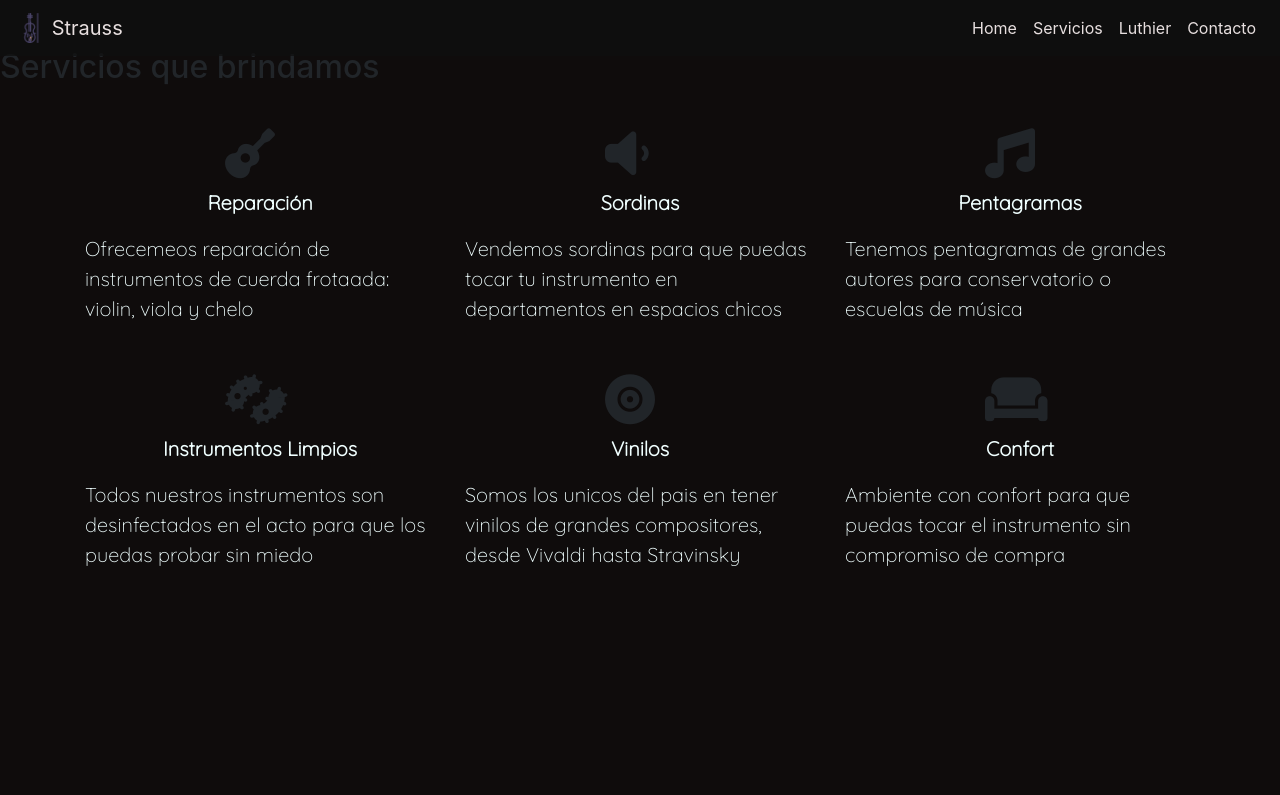
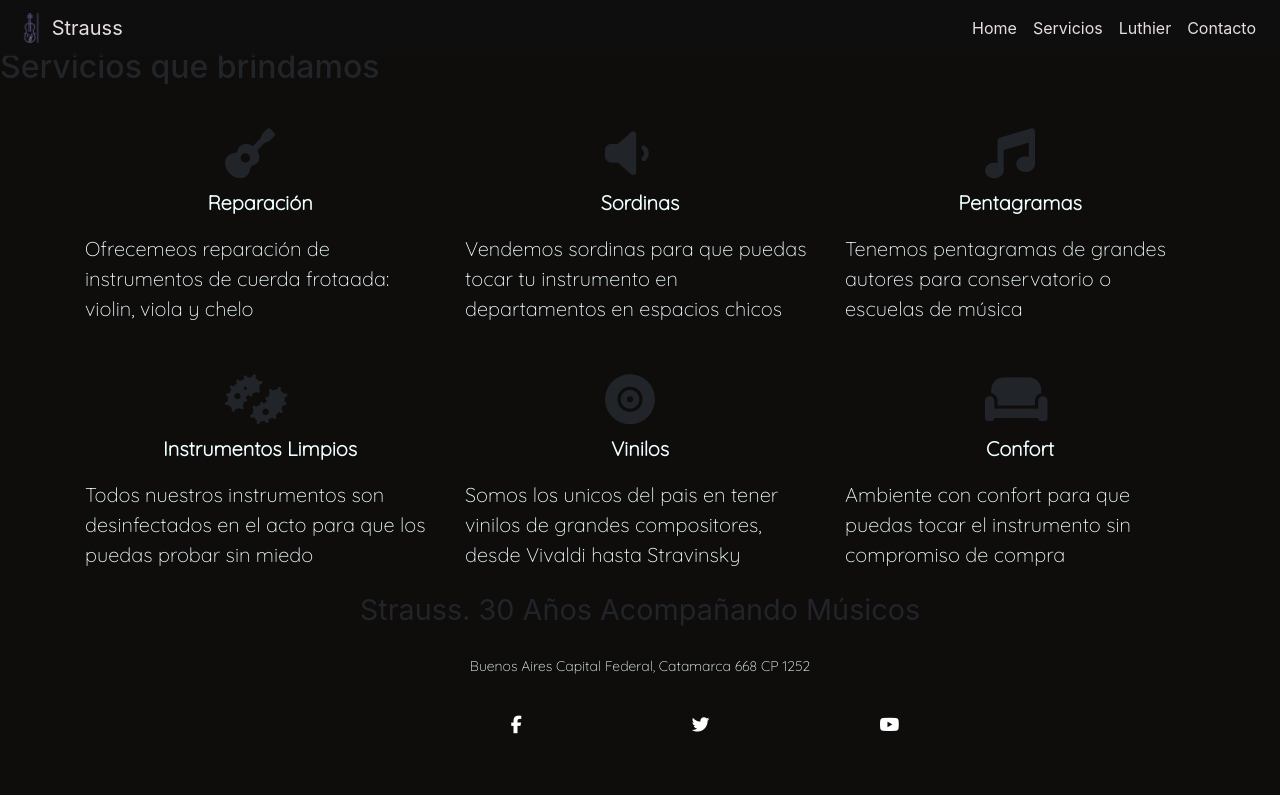
Before and after one commit to onialuis88/p_ent, a website: page tp_final_onaLuis/servicios.html in a window 1280 px wide. Drawn offline with nearby package versions, Linux system fonts and the light colour scheme.

Commit message:
Add files via upload

```diff
--- a/tp_final_onaLuis/scss/paginas/_index.scss
+++ b/tp_final_onaLuis/scss/paginas/_index.scss
@@ -56,3 +56,60 @@ img {
     background-size: cover;
     margin-right: 70px;
 }
+
+//FOOTER
+
+footer{
+    padding-top: 50px;
+    position: absolute;
+    bottom: 0;
+    left: 0;
+    right: 0;
+    background: blue;
+    height: auto;
+    width: 100vw;
+    font-family: "Open Sans";
+    padding-top: 40px;
+    color: #fff;
+}
+.footer-content{
+    display: flex;
+    align-items: center;
+    justify-content: center;
+    flex-direction: column;
+    text-align: center;
+}
+.footer-content h3{
+    font-size: 1.8rem;
+    font-weight: 400;
+    text-transform: capitalize;
+    line-height: 3rem;
+}
+.footer-content p{
+    max-width: 500px;
+    margin: 10px auto;
+    line-height: 28px;
+    font-size: 14px;
+}
+.socials{
+    list-style: none;
+    display: flex;
+    align-items: center;
+    justify-content: center;
+    margin: 1rem 0 3rem 0;
+}
+.socials li{
+    margin: 0 10px;
+}
+.socials a{
+    text-decoration: none;
+    color: #fff;
+}
+.socials a i{
+    font-size: 1.1rem;
+    transition: color .4s ease;
+
+}
+.socials a:hover i{
+    color: orange;
+}
--- a/tp_final_onaLuis/servicios.html
+++ b/tp_final_onaLuis/servicios.html
@@ -19,12 +19,11 @@
     <!--------- FONT-AWESOME -------->
     <script src="https://kit.fontawesome.com/06350e9648.js" crossorigin="anonymous"></script>
 
-    <script src="https://ajax.googleapis.com/ajax/libs/jquery/3.3.1/jquery.min.js"></script>
 
     <!-------------------------------------------- FONTCDN ----------------------------------->
     <script src="https://kit.fontawesome.com/06350e9648.js" crossorigin="anonymous"></script>
 
-    <title>Shop</title>
+    <title>Servicios</title>
   </head>
 <body>
   <nav class="navbar fixed-top navbar-expand-lg">
@@ -107,6 +106,18 @@
         </div>
     </section>
 
+<!-- FOOTER  -->
+
+<div class="footer-content">
+  <h3>Strauss. 30 años acompañando músicos</h3>
+  <p>Buenos Aires Capital Federal, Catamarca 668 CP 1252</p>
+  <ul class="socials">
+      <li><a href="#"><i class="fa fa-facebook"></i></a></li>
+      <li><a href="#"><i class="fa fa-twitter"></i></a></li>
+      <li><a href="#"><i class="fa fa-youtube"></i></a></li>
+  </ul>
+</div>
+
     <script src="https://code.jquery.com/jquery-3.5.1.slim.min.js" integrity="sha384-DfXdz2htPH0lsSSs5nCTpuj/zy4C+OGpamoFVy38MVBnE+IbbVYUew+OrCXaRkfj" crossorigin="anonymous"></script>
     <script src="https://cdn.jsdelivr.net/npm/popper.js@1.16.1/dist/umd/popper.min.js" integrity="sha384-9/reFTGAW83EW2RDu2S0VKaIzap3H66lZH81PoYlFhbGU+6BZp6G7niu735Sk7lN" crossorigin="anonymous"></script>
     <script src="https://cdn.jsdelivr.net/npm/bootstrap@4.6.0/dist/js/bootstrap.min.js" integrity="sha384-+YQ4JLhjyBLPDQt//I+STsc9iw4uQqACwlvpslubQzn4u2UU2UFM80nGisd026JF" crossorigin="anonymous"></script>
```
Also changed, not shown: tp_final_onaLuis/contacto.html (+16 -1 lines), tp_final_onaLuis/index.html (+11 -1 lines), tp_final_onaLuis/luthier.html (+12 -1 lines), tp_final_onaLuis/package.json (+9 -1 lines), tp_final_onaLuis/css/style.css, 1 other file.
